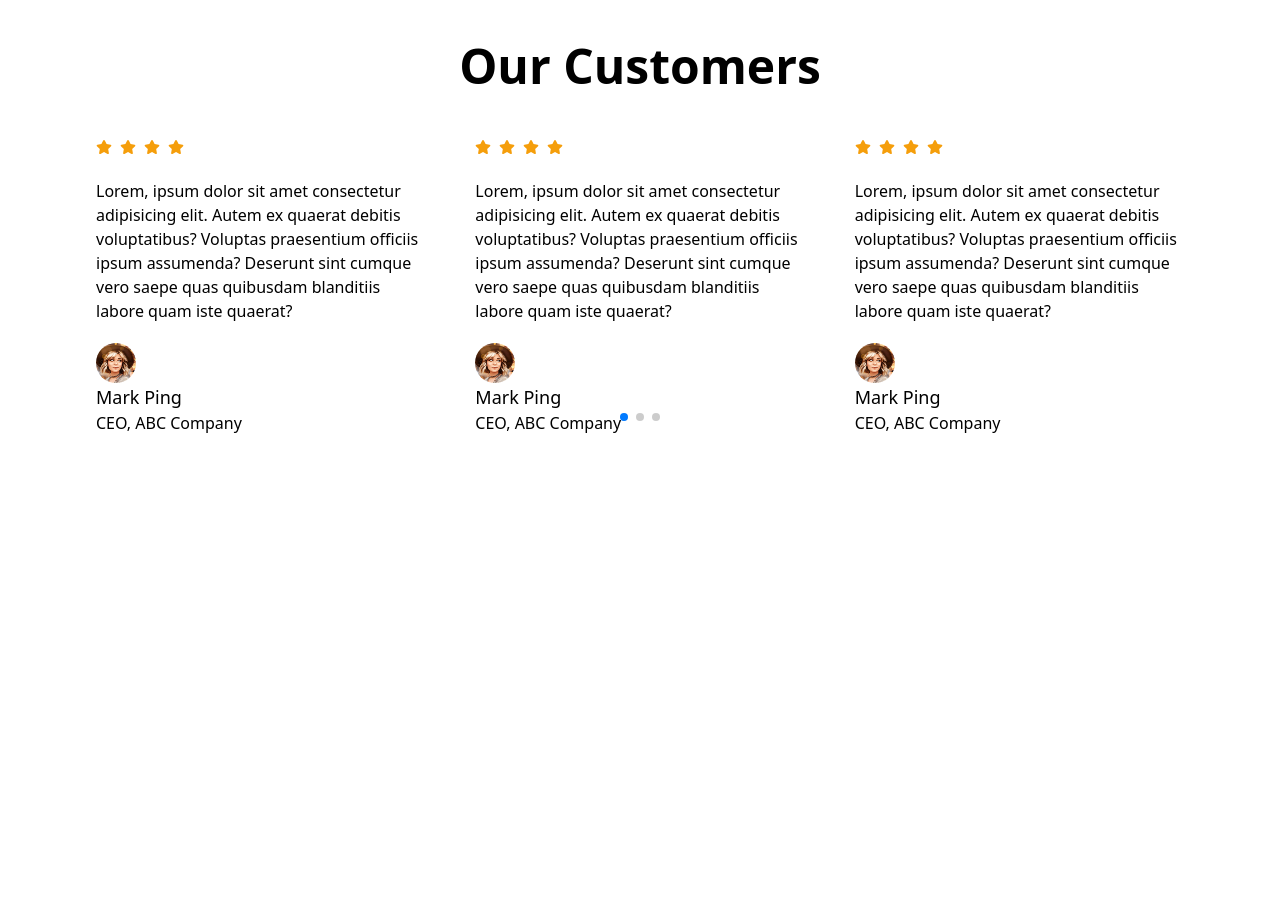
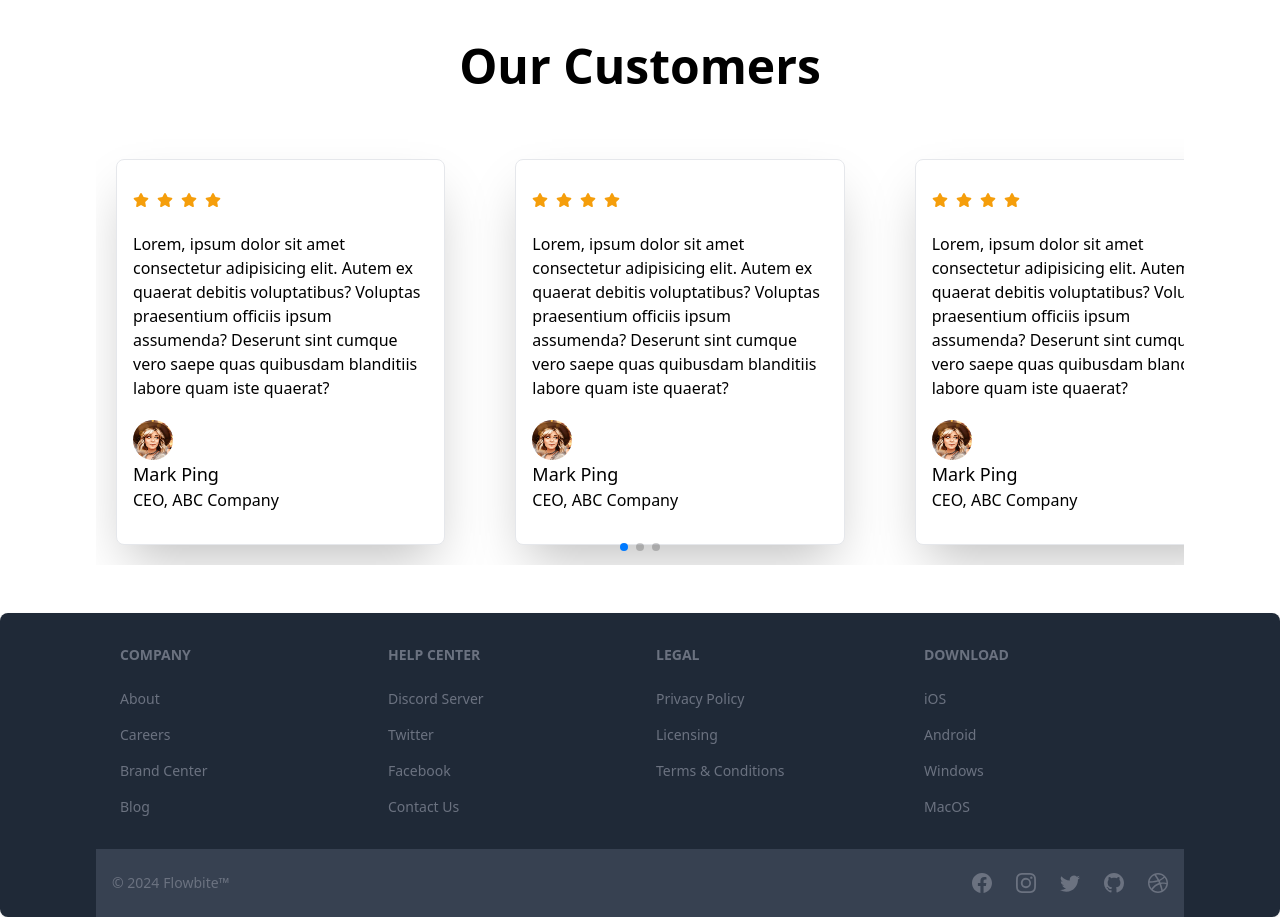
Before and after one commit to Firew22/ActivateWorkBookStore, a React (Vite) app in the folder frontEnd/: page / in a window 1280 px wide. Shown: the part 2240-3157 px from the top of the page. Before the commit the page ends 2723 px from the top, so only its background shows below. Built offline with nearby package versions, Linux system fonts and the light colour scheme; no server answers.

Commit message:
created the footer and updated the Shop.jsx

```diff
--- a/frontEnd/src/App.jsx
+++ b/frontEnd/src/App.jsx
@@ -1,6 +1,7 @@
 import React from 'react'
 import { Outlet } from 'react-router-dom'
 import Navbar from './components/Navbar'
+import Footer from './components/MyFooter'
 
 function App() {
   return (
@@ -8,6 +9,7 @@ function App() {
     <>
     <Navbar/>
     <Outlet/>
+    <Footer/>
 
     </>
   )
--- a/frontEnd/src/Home/Review.jsx
+++ b/frontEnd/src/Home/Review.jsx
@@ -39,7 +39,7 @@ const Review = () => {
           modules={[Pagination]}
           className="mySwiper"
         >
-          <SwiperSlide>
+          <SwiperSlide className='shadow-2xl bg-white py-8 px-4 md:m-5 rounded-lg border '>
             <div className='space-y-6'>
               <div className='text-amber-500 flex gap-2'>
                 <FaStar />
@@ -57,7 +57,7 @@ const Review = () => {
               </div>
             </div>
           </SwiperSlide>
-          <SwiperSlide>
+          <SwiperSlide className='shadow-2xl bg-white py-8 px-4 md:m-5 rounded-lg border '>
             <div className='space-y-6'>
               <div className='text-amber-500 flex gap-2'>
                 <FaStar />
@@ -75,7 +75,7 @@ const Review = () => {
               </div>
             </div>
           </SwiperSlide>
-          <SwiperSlide>
+          <SwiperSlide className='shadow-2xl bg-white py-8 px-4 md:m-5 rounded-lg border '>
             <div className='space-y-6'>
               <div className='text-amber-500 flex gap-2'>
                 <FaStar />
@@ -93,7 +93,7 @@ const Review = () => {
               </div>
             </div>
           </SwiperSlide>
-          <SwiperSlide>
+          <SwiperSlide className='shadow-2xl bg-white py-8 px-4 md:m-5 rounded-lg border '>
             <div className='space-y-6'>
               <div className='text-amber-500 flex gap-2'>
                 <FaStar />
@@ -111,7 +111,7 @@ const Review = () => {
               </div>
             </div>
           </SwiperSlide>
-          <SwiperSlide>
+          <SwiperSlide className='shadow-2xl bg-white py-8 px-4 md:m-5 rounded-lg border '>
             <div className='space-y-6'>
               <div className='text-amber-500 flex gap-2'>
                 <FaStar />
--- a/frontEnd/src/Shop/Shop.jsx
+++ b/frontEnd/src/Shop/Shop.jsx
@@ -1,9 +1,43 @@
-import React from 'react'
+import React, { useEffect, useState } from 'react';
+import axios from 'axios';
+import { Card } from 'flowbite-react';
 
 const Shop = () => {
+  const [books, setBooks] = useState([]);
+
+  useEffect(() => {
+    const fetchBooks = async () => {
+      try {
+        const response = await axios.get('http://localhost:3000/books');
+        setBooks(response.data.slice(0, 8));
+        console.log(response.data);
+      } catch (error) {
+        console.error('Error fetching the books:', error);
+      }
+    };
+
+    fetchBooks();
+  }, []);
+
   return (
-    <div>Shop</div>
-  )
+    <div className='mt-28 px-4 lg:px-24'>
+      <h2 className='text-5xl font-bold text-center'>All Books are Here</h2>
+      <div className='grid lg:grid-cols-4 sm:grid-cols-2 md:grid-cols-3 grid-cols-1 gap-8 my-12'>
+        {books.map((book) => (
+          <Card key={book._id}>
+            <img src={book.imgUrl} alt="book cover image" className=''/>
+            <h5 className="text-2xl font-bold tracking-tight text-gray-900 dark:text-white">
+              {book.bookTitle}
+            </h5>
+            <p className="font-normal text-gray-700 dark:text-gray-400">
+              {book.bookDescription}
+            </p>
+            <button className='bg-blue-700 font-semibold text-white py-2 rounded'>Buy Now</button>
+          </Card>
+        ))}
+      </div>
+    </div>
+  );
 }
 
-export default Shop
+export default Shop;
--- /dev/null
+++ b/frontEnd/src/components/MyFooter.jsx
@@ -0,0 +1,61 @@
+import { Footer } from "flowbite-react";
+import { BsDribbble, BsFacebook, BsGithub, BsInstagram, BsTwitter } from "react-icons/bs";
+
+
+const MyFooter = () => {
+  return (
+     <Footer bgDark>
+      <div className="w-full px-4 lg:px-24 ">
+        <div className="grid w-full grid-cols-2 gap-8 px-6 py-8 md:grid-cols-4">
+          <div>
+            <Footer.Title title="Company" />
+            <Footer.LinkGroup col>
+              <Footer.Link href="#">About</Footer.Link>
+              <Footer.Link href="#">Careers</Footer.Link>
+              <Footer.Link href="#">Brand Center</Footer.Link>
+              <Footer.Link href="#">Blog</Footer.Link>
+            </Footer.LinkGroup>
+          </div>
+          <div>
+            <Footer.Title title="help center" />
+            <Footer.LinkGroup col>
+              <Footer.Link href="#">Discord Server</Footer.Link>
+              <Footer.Link href="#">Twitter</Footer.Link>
+              <Footer.Link href="#">Facebook</Footer.Link>
+              <Footer.Link href="#">Contact Us</Footer.Link>
+            </Footer.LinkGroup>
+          </div>
+          <div>
+            <Footer.Title title="legal" />
+            <Footer.LinkGroup col>
+              <Footer.Link href="#">Privacy Policy</Footer.Link>
+              <Footer.Link href="#">Licensing</Footer.Link>
+              <Footer.Link href="#">Terms &amp; Conditions</Footer.Link>
+            </Footer.LinkGroup>
+          </div>
+          <div>
+            <Footer.Title title="download" />
+            <Footer.LinkGroup col>
+              <Footer.Link href="#">iOS</Footer.Link>
+              <Footer.Link href="#">Android</Footer.Link>
+              <Footer.Link href="#">Windows</Footer.Link>
+              <Footer.Link href="#">MacOS</Footer.Link>
+            </Footer.LinkGroup>
+          </div>
+        </div>
+        <div className="w-full bg-gray-700 px-4 py-6 sm:flex sm:items-center sm:justify-between">
+          <Footer.Copyright href="#" by="Flowbite™" year={2024} />
+          <div className="mt-4 flex space-x-6 sm:mt-0 sm:justify-center">
+            <Footer.Icon href="#" icon={BsFacebook} />
+            <Footer.Icon href="#" icon={BsInstagram} />
+            <Footer.Icon href="#" icon={BsTwitter} />
+            <Footer.Icon href="#" icon={BsGithub} />
+            <Footer.Icon href="#" icon={BsDribbble} />
+          </div>
+        </div>
+      </div>
+    </Footer>
+  )
+}
+
+export default MyFooter
```
